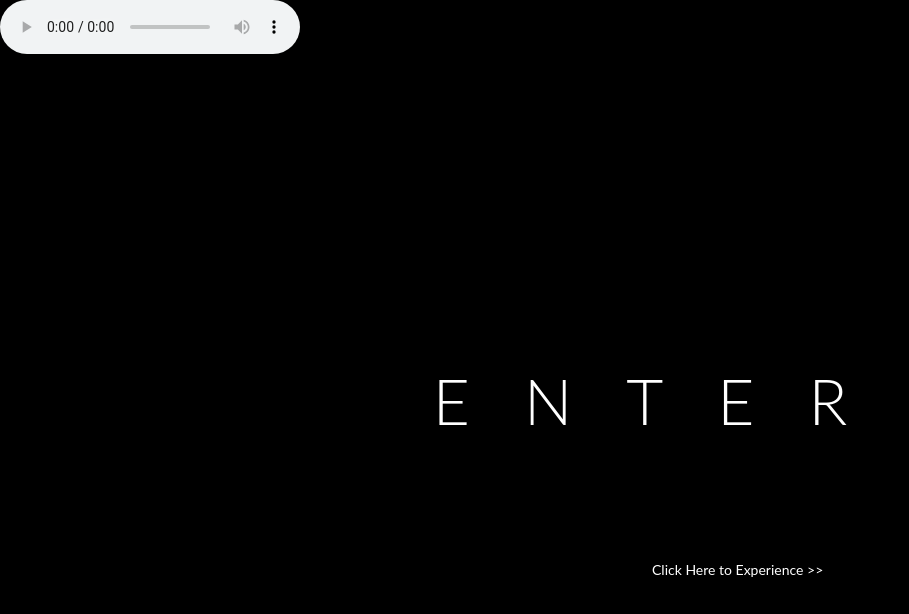
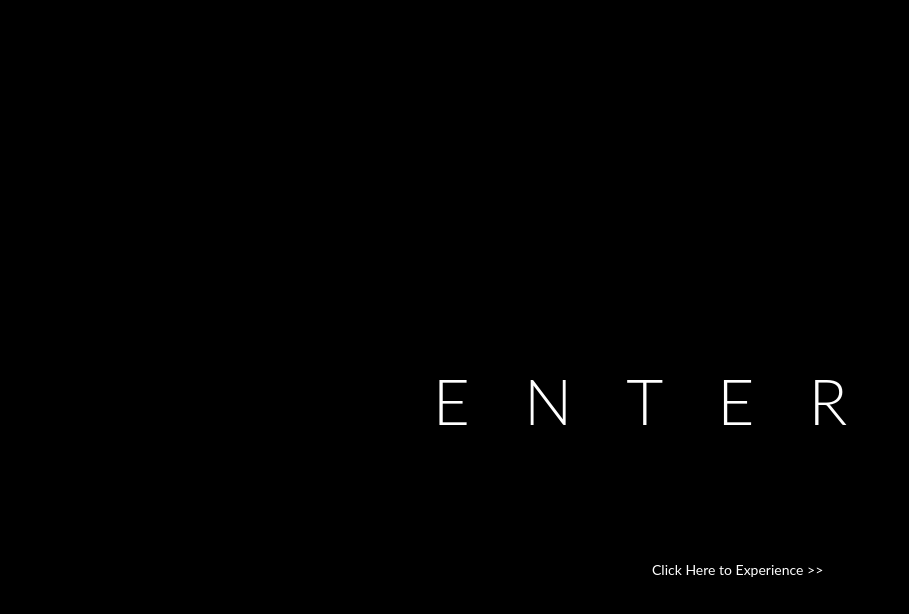
Before and after one commit to cbcolon/businessoffashion, a plain HTML site: page index.html in a window 1280 px wide. Shown: the whole page, without its empty margins (0-909 px from the left). Drawn offline with nearby package versions, Linux system fonts and the light colour scheme.

Commit message:
Update index.html

```diff
--- a/index.html
+++ b/index.html
@@ -80,7 +80,7 @@
             <p>  <a href="home.html">Click Here to Experience >></a> </p>
         </div>
 
-        <audio controls autoplay loop>
+        <audio controls autoplay loop style="display:none">
   <source src="music.mp3" type="audio/mpeg">
 </audio>
 
```
